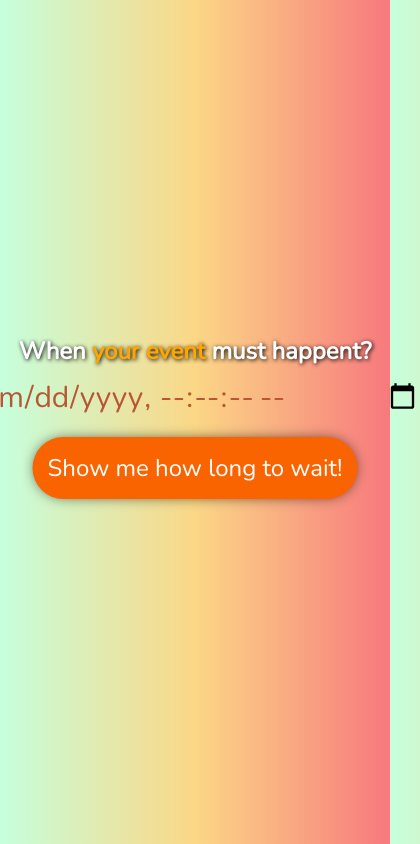
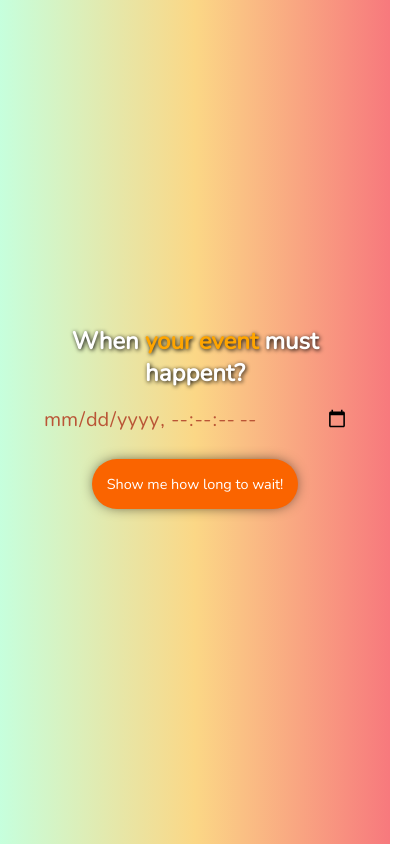
Before and after one commit to pro100andrik/CountDownApp, a React (Create React App) app: page / in a window 390 px wide. Shown: the whole page, 420 px wide, since content can reach past the window. Built offline with nearby package versions, Linux system fonts and the light colour scheme.

Commit message:
mobile screen adaptation

```diff
--- a/src/App.css
+++ b/src/App.css
@@ -10,16 +10,12 @@ background-image: linear-gradient(to right, #c6ffdd, #fbd786, #f7797d);
 }
 
 .mainContainer {
-
   text-align: center;
   position: absolute;
   top: 50%;
   left: 50%;
-
   transform: translate(-50%, -50%);
-
   text-shadow: 1px 1px 4px black;
-
 }
 
 .event-name {
@@ -47,20 +43,15 @@ background-image: linear-gradient(to right, #c6ffdd, #fbd786, #f7797d);
   border: 3px solid red;
   border-radius: 15px;
   box-shadow: 0 0 20px -5px black;
-
   top: 50%;
   left: 50%;
-
   transform: translate(-50%, -150%);
   text-shadow: none;
-
 }
 
 .caption {
   margin: 10px;
 }
-
-
 
 button {
   margin: 20px;
@@ -70,11 +61,8 @@ button {
   border: none;
   border-radius: 40px;
   background: #fa6400;
-
   color: white;
-
   box-shadow: 0 0 15px -5px black;
-
 }
 
 
@@ -103,3 +91,31 @@ td {
 .congrats {
   font-size: 150%;
 }
+
+
+@media only screen and (max-width: 768px) {
+  /* For mobile phones: */
+  .datepicker {
+    height: 40px;
+    font-size: 20px;
+    width: 100%;
+  }
+
+  .tittle-countdown {
+    font-size: 100%;
+  }
+
+  th {
+    font-size: 250%;
+    padding: 5px;
+    line-height: 30px;
+  }
+
+  button {
+    font-size: 60%;
+  }
+
+  .congrats {
+    font-size: 120%;
+  }
+}
--- a/src/App.js
+++ b/src/App.js
@@ -31,6 +31,9 @@ class App extends React.Component {
   }
 
   handleChangeDate = value => {
+    if (value.length < 1) {
+      return
+    }
     if (new Date(Date.parse(value)) < new Date()){
       this.setState({
         showErrMessage: true
```
